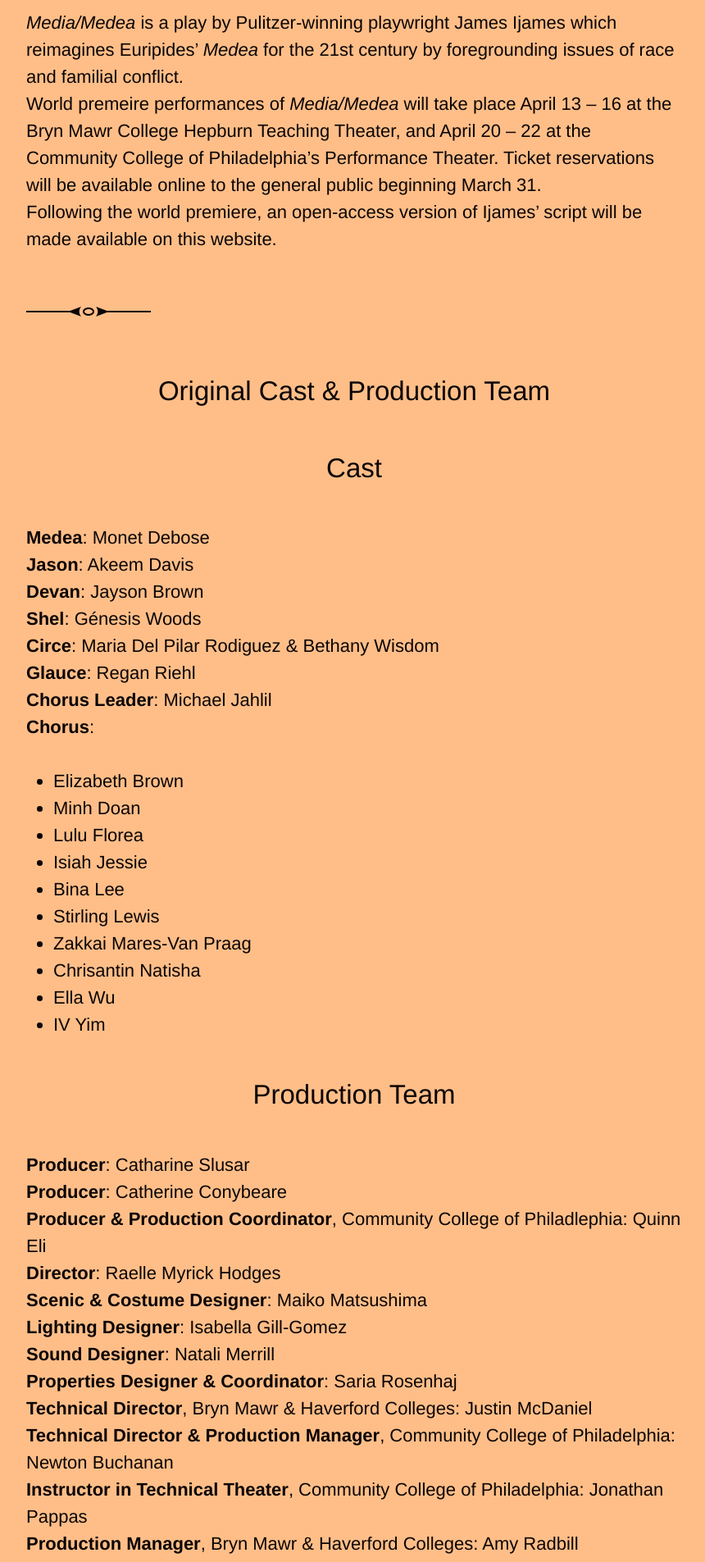
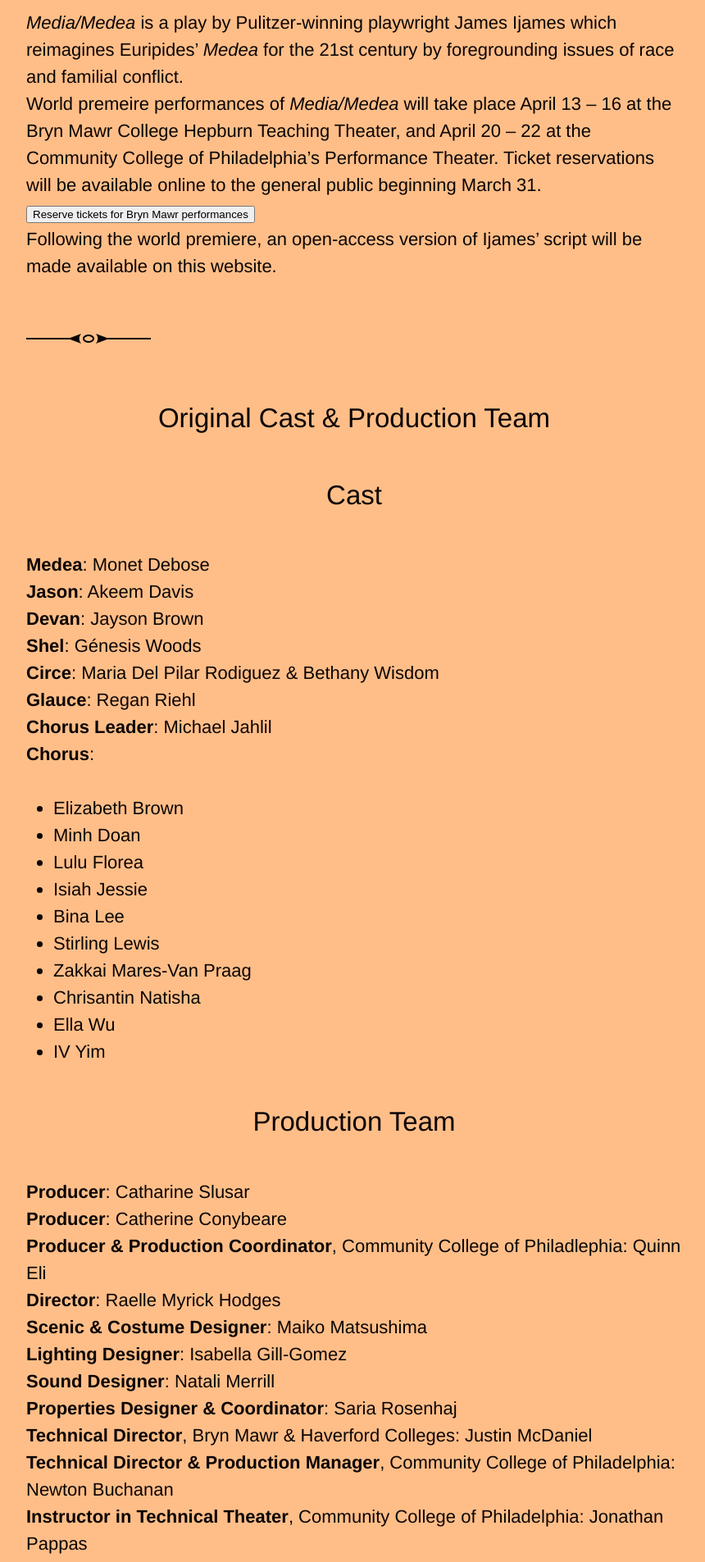
Before and after one commit to digbmc/media-medea, a Jekyll site: the page built from play.md, in a window 1280 px wide. Shown: the part 498-2403 px from the top of the page at 82% size, without its empty margins (208-1068 px from the left). Built offline with Jekyll 4.4.1, drawn with Linux system fonts in a browser that asks for light colours.

Commit message:
try "onclick" button event

```diff
--- a/play.md
+++ b/play.md
@@ -6,6 +6,8 @@
 *Media/Medea* is a play by Pulitzer-winning playwright James Ijames which reimagines Euripides' *Medea* for the 21st century by foregrounding issues of race and familial conflict.
 
 World premeire performances of *Media/Medea* will take place April 13 – 16 at the Bryn Mawr College Hepburn Teaching Theater, and April 20 – 22 at the Community College of Philadelphia’s Performance Theater. Ticket reservations will be available online to the general public beginning March 31.
+
+<button onclick="window.location.href='https://brynmawrarts.ticketleap.com/medea/';">Reserve tickets for Bryn Mawr performances</button>
 
 Following the world premiere, an open-access version of Ijames' script will be made available on this website.
 
```
